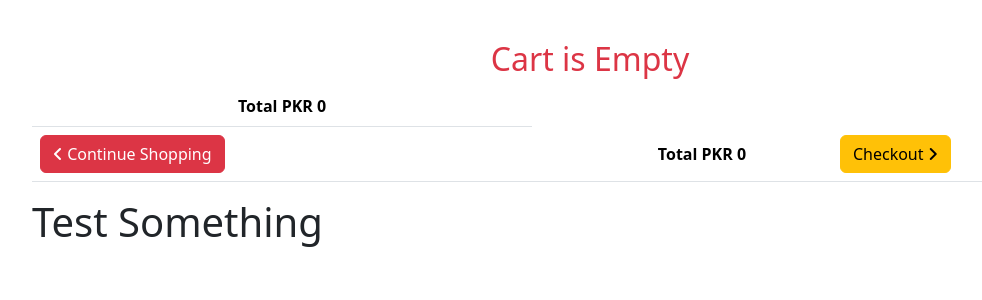
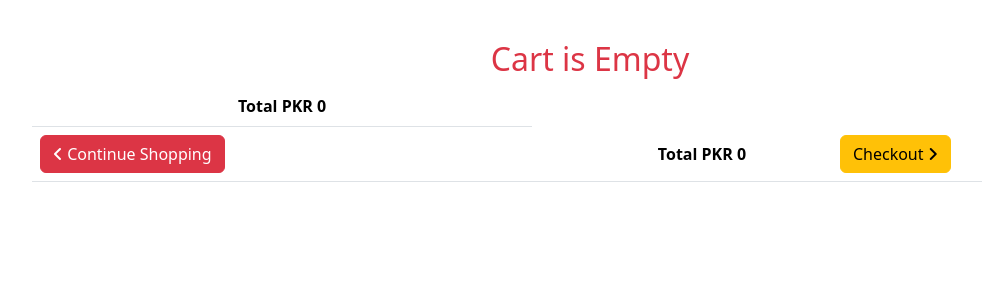
Before and after one commit to usama923-source/Ecommerce-Store, a PHP site: page /cart.php in a window 1280 px wide. Shown: the top 300 px of the page, without its empty margins (50-1032 px from the left). Run offline with PHP 8.4, Linux system fonts and the light colour scheme; data comes from the database, SQL or seed files in the repository; some libraries are stand-ins or nearby versions.

Commit message:
solve the bug

```diff
--- a/cart.php
+++ b/cart.php
@@ -143,8 +143,6 @@
     </tfoot>
   </table>
   <!----form---->
-
-  <h1> Test Something</h1>
 </div>
 </body>
 </html>
```
